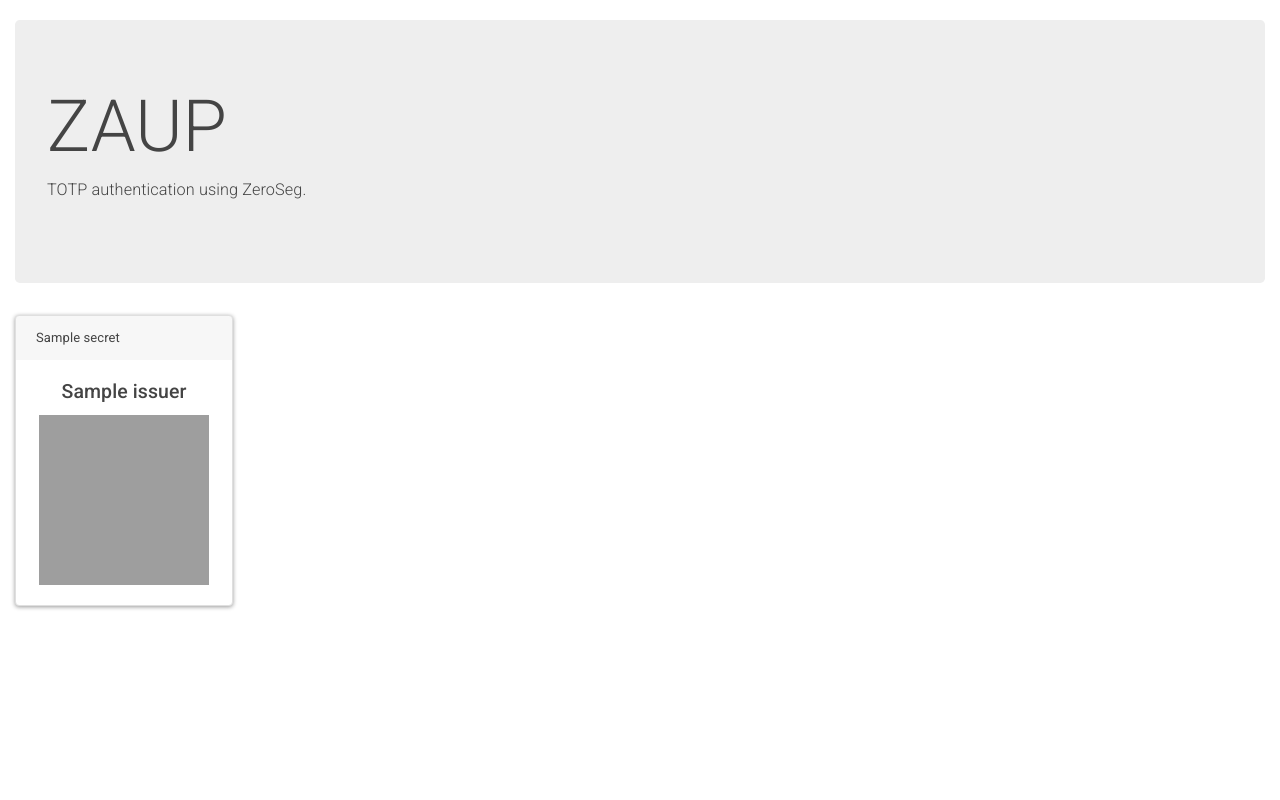
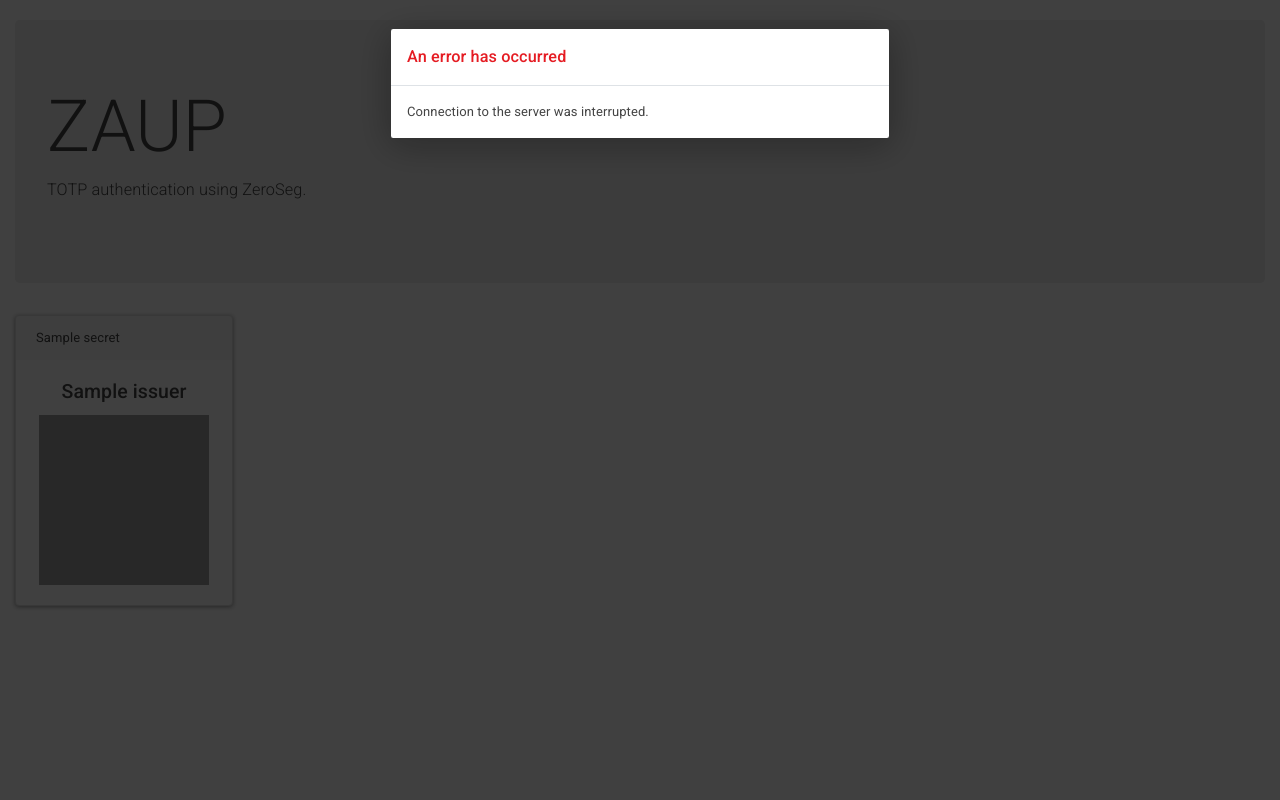
Before and after one commit to rm-hull/zaup, a Python web app: template zaup/templates/index.html in a window 1280 px wide. Run offline with Jinja, Linux system fonts and the light colour scheme; the template is opened without the code that fills it: most values are stand-ins (such as "Sample title", 1, 10 or a date in 2020); grey boxes are pictures that could not be loaded.

Commit message:
Add modal dialog if the connection to the server is lost

```diff
--- a/zaup/public/css/site.css
+++ b/zaup/public/css/site.css
@@ -62,3 +62,15 @@ svg {
   stroke-dashoffset: 440;
   transition: all 1s linear;
 }
+
+.show {
+  display: block;
+}
+
+.modal {
+  background-color: rgba(0,0,0,0.75);
+}
+
+.modal-header {
+  color: #e51c23;
+}
--- a/zaup/public/js/site.js
+++ b/zaup/public/js/site.js
@@ -42,6 +42,7 @@ function updateTokens() {
     .catch(err => {
       if (handle) {
         clearInterval(handle);
+        document.getElementById("modal").classList.add("show");
         handle = null;
       }
       console.error(err);
--- a/zaup/templates/index.html
+++ b/zaup/templates/index.html
@@ -45,5 +45,17 @@
         {%- endfor %}
       </div>
     </div>
+    <div class="modal fade" id="modal" tabindex="-1" data-backdrop="static" role="dialog">
+      <div class="modal-dialog" role="document">
+        <div class="modal-content">
+          <div class="modal-header">
+            <h5 class="modal-title">An error has occurred</h5>
+          </div>
+          <div class="modal-body">
+            Connection to the server was interrupted.
+          </div>
+        </div>
+      </div>
+    </div>
   </body>
 </html>
```
